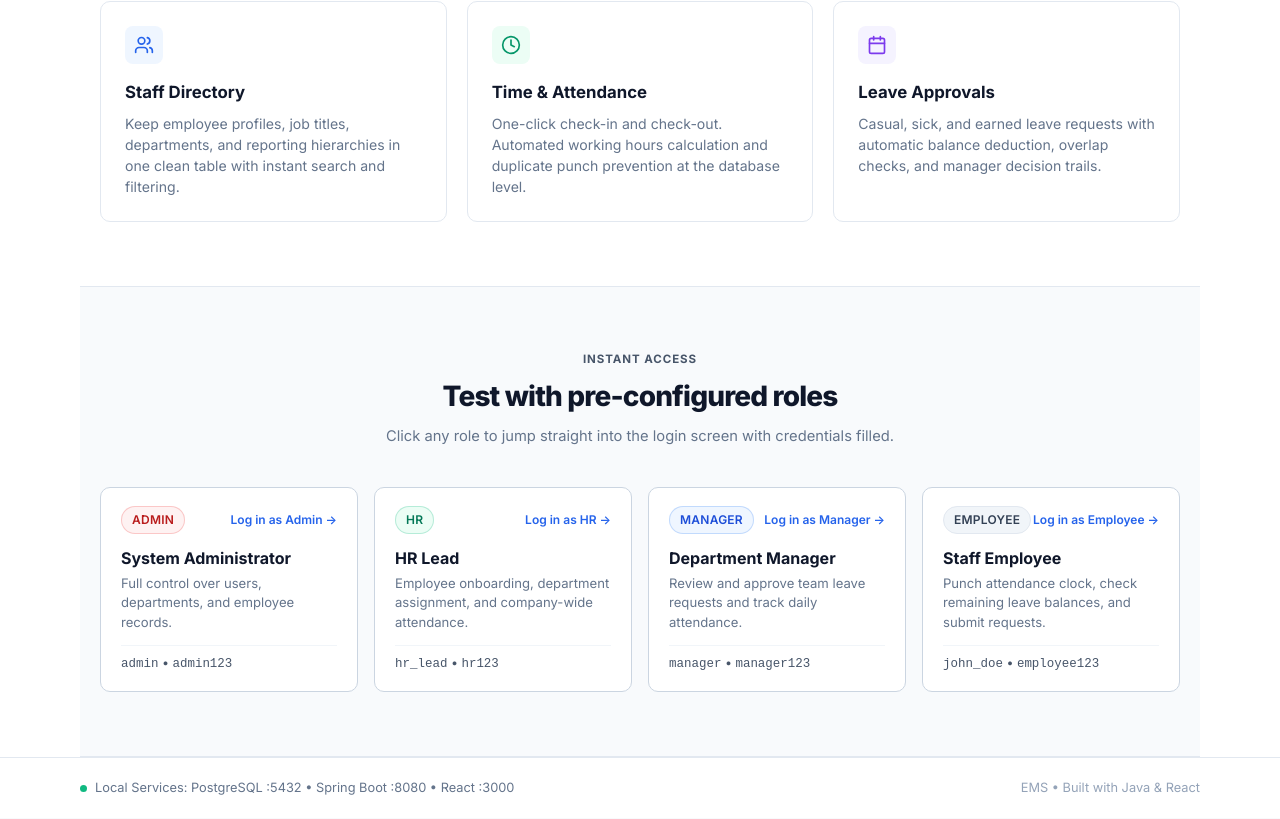
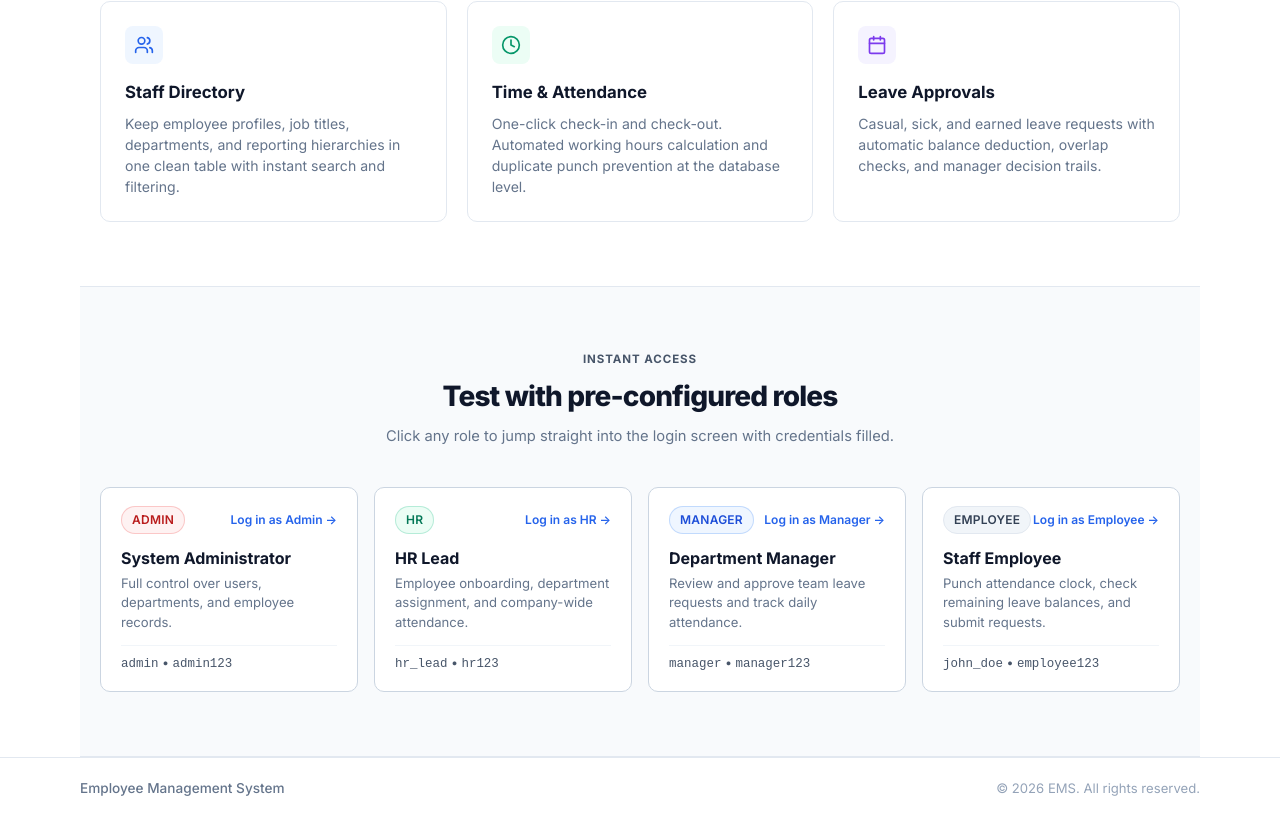
Before and after one commit to theniteshgurjar/employee-management-system, a React (Create React App) app in the folder frontend/: page / in a window 1280 px wide. Shown: the part 1078-1897 px from the top of the page. Built offline with nearby package versions, Linux system fonts and the light colour scheme; no server answers.

Commit message:
fix(landing): remove local service ports indicator from footer

```diff
--- a/frontend/src/pages/LandingPage.js
+++ b/frontend/src/pages/LandingPage.js
@@ -255,12 +255,11 @@ const LandingPage = () => {
       {/* Minimal Footer */}
       <footer style={styles.footer}>
         <div style={styles.footerContainer}>
-          <div style={styles.statusIndicator}>
-            <span style={styles.greenPulse} />
-            <span>Local Services: PostgreSQL :5432 &bull; Spring Boot :8080 &bull; React :3000</span>
-          </div>
-          <span style={{ color: '#94a3b8', fontSize: '0.8rem' }}>
-            EMS &bull; Built with Java & React
+          <span style={{ color: '#64748b', fontSize: '0.85rem', fontWeight: 500 }}>
+            Employee Management System
+          </span>
+          <span style={{ color: '#94a3b8', fontSize: '0.82rem' }}>
+            &copy; {new Date().getFullYear()} EMS. All rights reserved.
           </span>
         </div>
       </footer>
```
